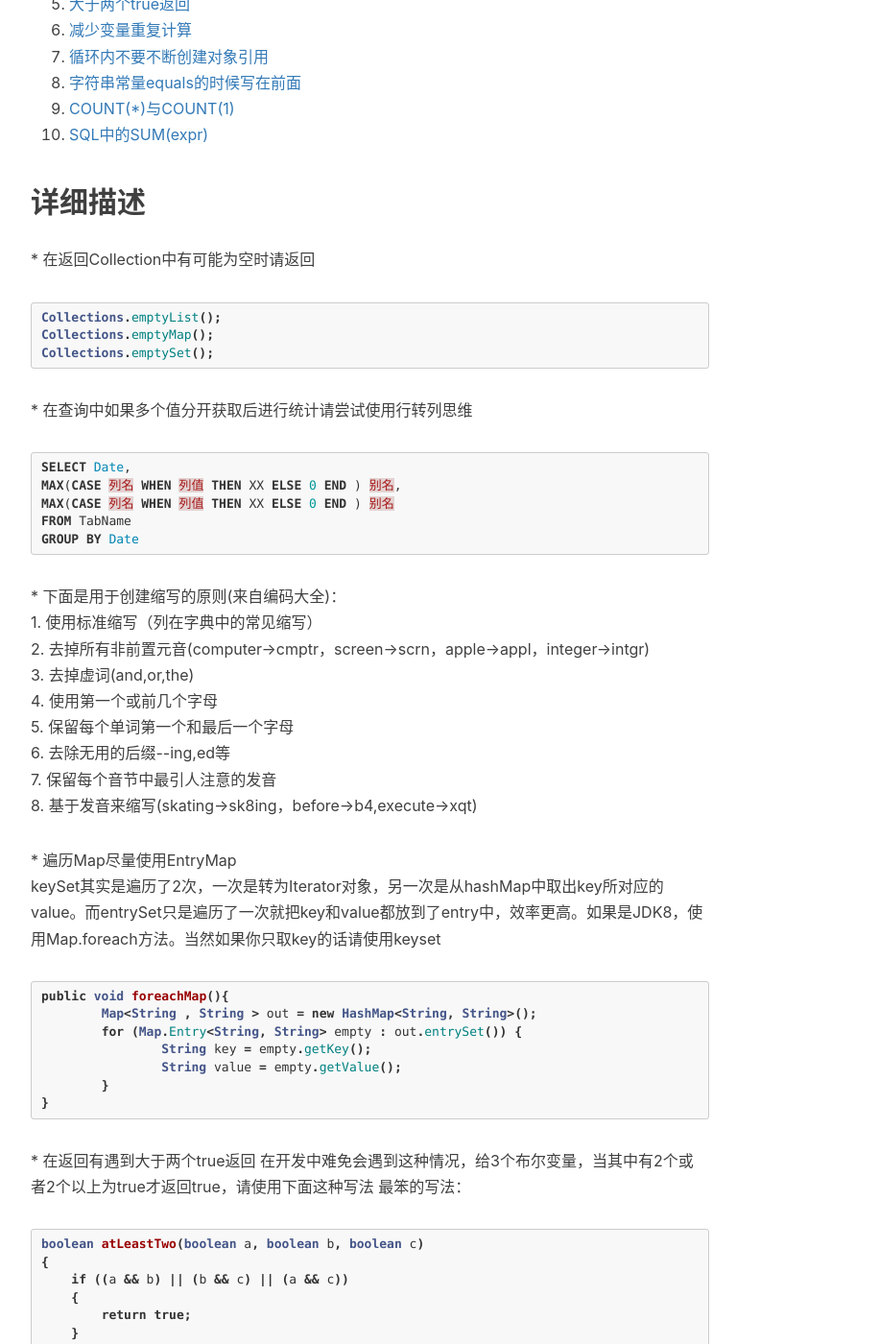
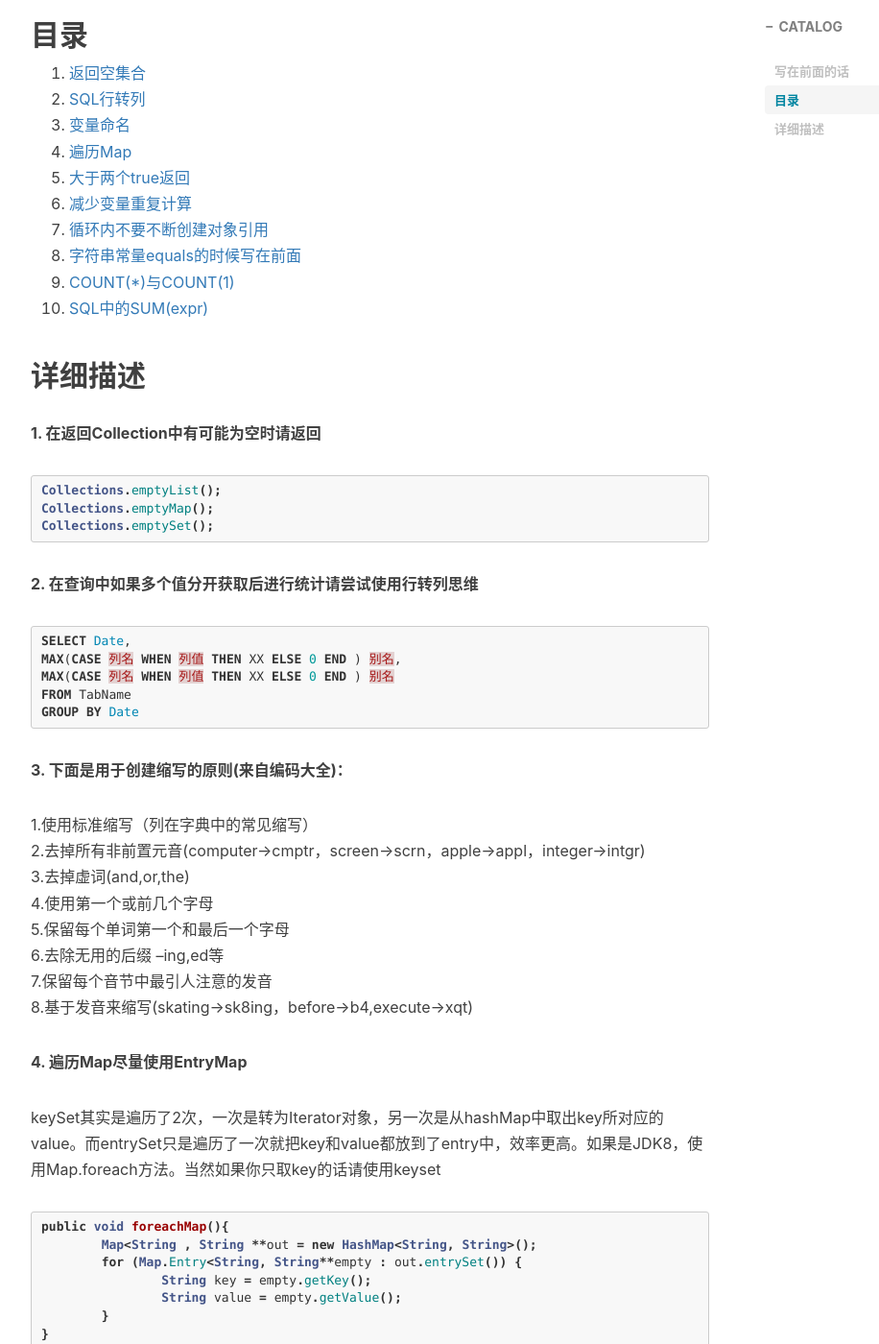
Before and after one commit to QRpro/QRpro.github.io, a Jekyll site: the page built from _posts/2017-06-25-how-to-write-code-gracefully.markdown, in a window 1280 px wide and 1400 px high, scrolled down 733 px. Shown: the whole window at 96% size, without its empty margins (233-1149 px from the left). Built offline with Jekyll 4.4.1, drawn with Linux system fonts in a browser that asks for light colours; nearby versions of some CDN libraries; comment, search, counter and statistics services are not loaded; some of the changed text lies outside the part shown.

Commit message:
更新博文

````diff
--- a/_posts/2017-06-25-how-to-write-code-gracefully.markdown
+++ b/_posts/2017-06-25-how-to-write-code-gracefully.markdown
@@ -1,15 +1,20 @@
 ---
 layout:     post
 title:      " 如何更优雅的撸码?! "
-subtitle:   "持续更新ing"
+subtitle:   "持续更新..."
 date:       2017-06-25
 header-img: "img/post-bg-tips.jpg"
+catalog:    true
 author:     "Neil"
 tags:
     - Tips
 ---
 
 
+## 写在前面的话
+> 本文是个人在学习、工作中发现的一点小技巧，个人觉得不错就贴上来了。
+> 如果哪里描述的不准确请及时与我联系更正！
+> 本文持续保持更新！
 
 ## 目录
 1.  [返回空集合](#empty)
@@ -25,57 +30,59 @@ tags:
 
 ## 详细描述
 
-<p id='empty'>
+<span id='empty'>
+**1. 在返回Collection中有可能为空时请返回**
 
-* 在返回Collection中有可能为空时请返回
-{% highlight java %}
+```java
 Collections.emptyList();
 Collections.emptyMap();
 Collections.emptySet();
-{% endhighlight %}
+```
 
-<p id='listTorow'>
-* 在查询中如果多个值分开获取后进行统计请尝试使用行转列思维
-{% highlight sql %}
+<span id='listTorow'>
+**2. 在查询中如果多个值分开获取后进行统计请尝试使用行转列思维**
+
+```sql
 SELECT Date,
 MAX(CASE 列名 WHEN 列值 THEN XX ELSE 0 END ) 别名,
 MAX(CASE 列名 WHEN 列值 THEN XX ELSE 0 END ) 别名
 FROM TabName
 GROUP BY Date
-{% endhighlight %}
+```
 
 
-<p id='abbreviation'>
-* 下面是用于创建缩写的原则(来自编码大全)：
+<span id='abbreviation'>
+**3. 下面是用于创建缩写的原则(来自编码大全)：**
 
-<br>1. 使用标准缩写（列在字典中的常见缩写）
-<br>2. 去掉所有非前置元音(computer->cmptr，screen->scrn，apple->appl，integer->intgr)
-<br>3. 去掉虚词(and,or,the)
-<br>4. 使用第一个或前几个字母
-<br>5. 保留每个单词第一个和最后一个字母
-<br>6. 去除无用的后缀--ing,ed等
-<br>7. 保留每个音节中最引人注意的发音
-<br>8. 基于发音来缩写(skating->sk8ing，before->b4,execute->xqt)
+1.使用标准缩写（列在字典中的常见缩写）
+2.去掉所有非前置元音(computer->cmptr，screen->scrn，apple->appl，integer->intgr)
+3.去掉虚词(and,or,the)
+4.使用第一个或前几个字母
+5.保留每个单词第一个和最后一个字母
+6.去除无用的后缀 --ing,ed等
+7.保留每个音节中最引人注意的发音
+8.基于发音来缩写(skating->sk8ing，before->b4,execute->xqt)
 
-<p id='iteratorMap'>
-* 遍历Map尽量使用EntryMap
-<br>keySet其实是遍历了2次，一次是转为Iterator对象，另一次是从hashMap中取出key所对应的value。而entrySet只是遍历了一次就把key和value都放到了entry中，效率更高。如果是JDK8，使用Map.foreach方法。当然如果你只取key的话请使用keyset
-{% highlight java %}
+<span id='iteratorMap'>
+**4. 遍历Map尽量使用EntryMap**
+
+keySet其实是遍历了2次，一次是转为Iterator对象，另一次是从hashMap中取出key所对应的value。而entrySet只是遍历了一次就把key和value都放到了entry中，效率更高。如果是JDK8，使用Map.foreach方法。当然如果你只取key的话请使用keyset
+```java
 public void foreachMap(){
-	Map<String , String > out = new HashMap<String, String>();
-	for (Map.Entry<String, String> empty : out.entrySet()) {
+	Map<String , String **out = new HashMap<String, String>();
+	for (Map.Entry<String, String**empty : out.entrySet()) {
 		String key = empty.getKey();
 		String value = empty.getValue();
 	}
 }
-{% endhighlight %}
+```
 
-<p id='return'>
-* 在返回有遇到大于两个true返回
+<span id='return'>
+**5. 在返回有遇到大于两个true返回**
+
 在开发中难免会遇到这种情况，给3个布尔变量，当其中有2个或者2个以上为true才返回true，请使用下面这种写法
-
 最笨的写法：
-{% highlight java %}
+```java
 boolean atLeastTwo(boolean a, boolean b, boolean c)
 {
     if ((a && b) || (b && c) || (a && c))
@@ -87,28 +94,30 @@ boolean atLeastTwo(boolean a, boolean b, boolean c)
         return false;
     }
 }
-{% endhighlight %}
+```
 请使用下方写法：
-{% highlight java %}
+```java
 return (a==b) ? a : c;
 OR
 return a ^ b ? c : a;
-{% endhighlight %}
-<p id='chongfujisuan'>
+```
+<span id='chongfujisuan'>
 
-*  尽量减少对变量的重复计算
-{% highlight java %}
+**6. 尽量减少对变量的重复计算**
+
+```java
 for (int i = 0; i < list.size(); i++)
 {...}
 建议替换为
 for (int i = 0, length = list.size(); i < length; i++)
 {...}
-{% endhighlight %}
+```
 
-<p id='objectref'>
-* 循环内不要不断创建对象引用
+<span id='objectref'>
+**7. 循环内不要不断创建对象引用**
+
 这种做法会导致内存中有n份Object对象引用存在，n很大的话，就耗费内存了，建议为改为
-{% highlight java %}
+```java
 for (int i = 1; i <= n; i++){
 	Object obj = new Object();
 }
@@ -117,11 +126,12 @@ Object obj = null;
 for (int i = 0; i <= count; i++) {
 	obj = new Object();
 }
-{% endhighlight %}
+```
 
-<p id='strequals'>
-* 字符串常量equals的时候写在前面
-{% highlight java %}
+<span id='strequals'>
+**8. 字符串常量equals的时候写在前面**
+
+```java
 String str = "123";
 if (str.equals("123")) {
 	...
@@ -131,29 +141,31 @@ String str = "123";
 if ("123".equals(str)){
 	...
 }
-{% endhighlight %}
+```
 
 
-<p id='count'>
-* Mysql中count(*)与count(1)
-count( * )与count(1)并没有什么不同并不是count( * )会采用全表扫描通过通过
+<span id='count'>
+**9. Mysql中count(*)与count(1)**
 
-{% highlight sql %}
+`count(*)`与`count(1)`并没有什么不同并不是`count(*)`会采用全表扫描通过通过
+
+```java
 EXPLAIN SELECT COUNT(*) FROM `user`;
 EXPLAIN SELECT COUNT(1) FROM `user`;
 EXPLAIN SELECT COUNT(ID) FROM `user`;
-{% endhighlight %}
+```
 
 以上SQL执行结果如下
-![count( * )](img/tips/count.png)
+![img](/img/tips/count.png)
 
-<p id='sumexpr'>
- SQL中的SUM(expr)
+<span id='sumexpr'>
 
-{% highlight sql %}
+**10. SQL中的 SUM(expr)**
+
+```sql
 SELECT SUM(ID>1000) FROM `user`;
-SELECT COUNT(*) FROM user WHERE ID > '1000';
-{% endhighlight %}
+SELECT COUNT(*) FROM user WHERE ID **'1000';
+```
 
 具体效率细节如下
 
````
Also changed, not shown: other parts of _posts/2017-06-25-how-to-write-code-gracefully.markdown (+2 -2 lines).
